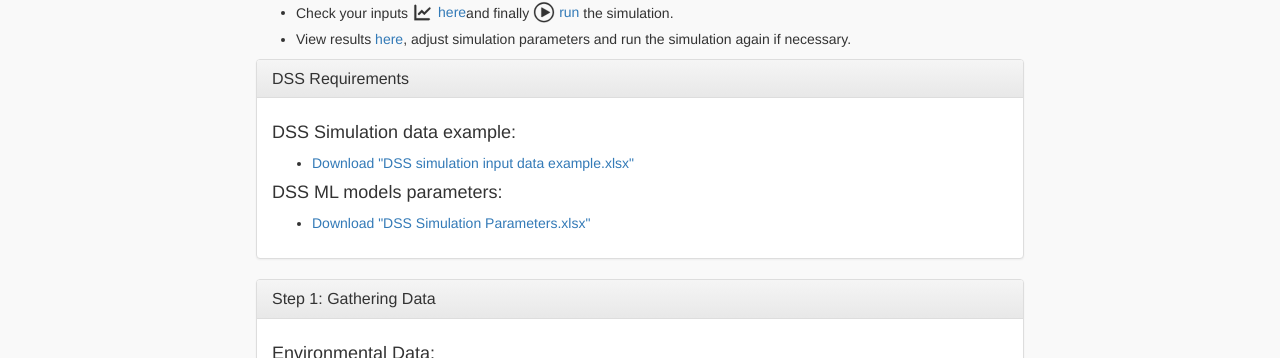
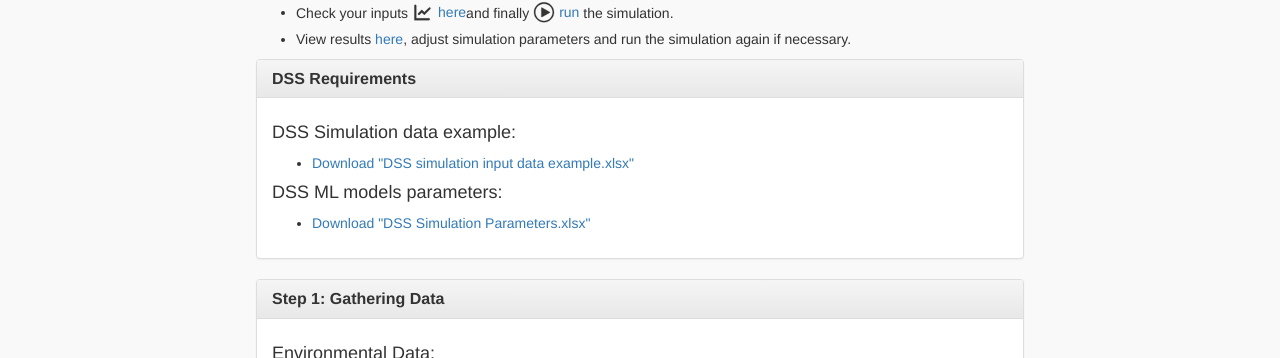
Before and after one commit to sayfpack13/Decision-Support-System-for-Circular-Economy-in-Organic-and-Low-Input-Dairy-Farming, a React (Create React App) app: page / in a window 1280 px wide. Shown: the part 377-735 px from the top of the page. Built offline with nearby package versions, Linux system fonts and the light colour scheme.

Commit message:
Update App.css

```diff
--- a/src/App.css
+++ b/src/App.css
@@ -90,3 +90,8 @@
 .run-simulation{
     width: 100%;
 }
+
+
+.panel-title{
+    font-weight: bold;
+}
```
